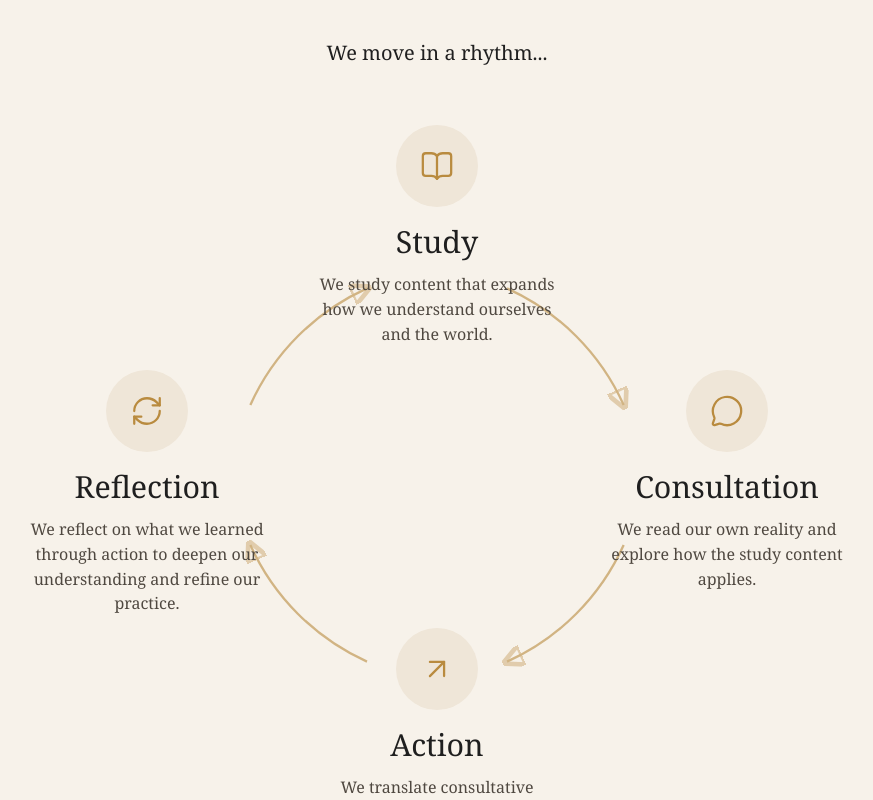
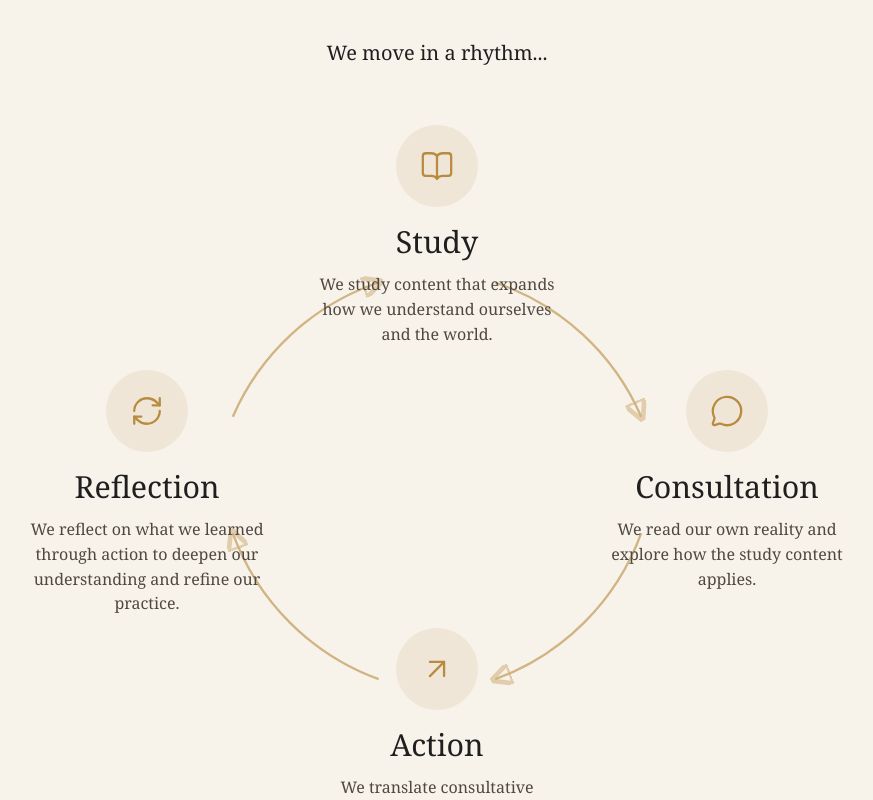
Before and after one commit to travisbirchattba/the-stage-beyond-site, a React (Vite) app: page / in a window 1280 px wide. Shown: the part 1300-2100 px from the top of the page, without its empty margins (203-1076 px from the left). Built offline with nearby package versions, Linux system fonts and the light colour scheme.

Commit message:
Update main.jsx

```diff
--- a/src/main.jsx
+++ b/src/main.jsx
@@ -44,16 +44,16 @@ function App() {
             </defs>
 
 {/* Study → Consultation */}
-<path d="M360 140 A200 200 0 0 1 460 240" markerEnd="url(#arrow)" />
+<path d="M350 135 A210 210 0 0 1 475 250" markerEnd="url(#arrow)" />
 
 {/* Consultation → Action */}
-<path d="M460 360 A200 200 0 0 1 360 460" markerEnd="url(#arrow)" />
+<path d="M475 350 A210 210 0 0 1 350 475" markerEnd="url(#arrow)" />
 
 {/* Action → Reflection */}
-<path d="M240 460 A200 200 0 0 1 140 360" markerEnd="url(#arrow)" />
+<path d="M250 475 A210 210 0 0 1 125 350" markerEnd="url(#arrow)" />
 
 {/* Reflection → Study */}
-<path d="M140 240 A200 200 0 0 1 240 140" markerEnd="url(#arrow)" />
+<path d="M125 250 A210 210 0 0 1 250 135" markerEnd="url(#arrow)" />
           </svg>
 
           <CycleStep className="top" icon={<BookOpen />} title="Study">
```
